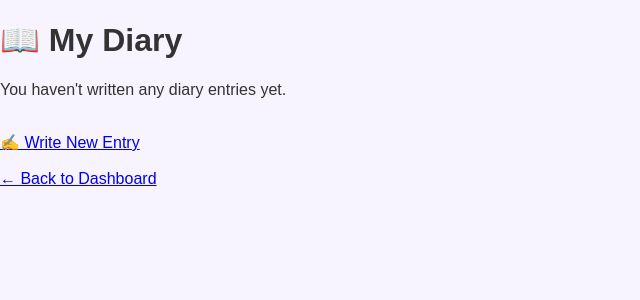
After one commit to mishthi-30/VibeDiary, a Flask app: page /entries in a window 1280 px wide. The commit adds this page. Shown: the top 300 px of the page, without its empty margins (0-640 px from the left). Run offline with Flask 3, Linux system fonts and the light colour scheme; the visitor is signed in with stand-in values (Sample User, id 1).

Commit message:
Add diary entry management

```diff
--- a/app.py
+++ b/app.py
@@ -160,6 +160,25 @@ def create_entry():
     return render_template("create_entry.html")
 
 # =========================
+# View Diary Entries
+# =========================
+
+@app.route("/entries")
+def entries():
+
+    if "username" not in session:
+        return redirect(url_for("login"))
+
+    user_entries = DiaryEntry.query.filter_by(
+        username=session["username"]
+    ).order_by(DiaryEntry.created_at.desc()).all()
+
+    return render_template(
+        "entries.html",
+        entries=user_entries
+    )
+
+# =========================
 # Logout
 # =========================
 
--- a/templates/dashboard.html
+++ b/templates/dashboard.html
@@ -16,6 +16,10 @@
     <a href="{{ url_for('create_entry') }}">
     <button type="button">✍️ Write New Entry</button>
     </a>
+
+    <a href="{{ url_for('entries') }}">
+    <button type="button">📖 My Diary</button>
+</a>
 
     <div class="dashboard-cards">
 
--- /dev/null
+++ b/templates/entries.html
@@ -0,0 +1,67 @@
+<!DOCTYPE html>
+<html lang="en">
+
+<head>
+    <meta charset="UTF-8">
+    <meta name="viewport" content="width=device-width, initial-scale=1.0">
+
+    <title>My Diary | VibeDiary</title>
+
+    <link rel="stylesheet" href="{{ url_for('static', filename='css/style.css') }}">
+</head>
+
+<body>
+
+    <div class="diary-container">
+
+        <h1>📖 My Diary</h1>
+
+        {% if entries %}
+
+            {% for entry in entries %}
+
+                <div class="diary-entry">
+
+                    <h2>{{ entry.title }}</h2>
+
+                    <p>
+                        <strong>Mood:</strong> {{ entry.mood }}
+                    </p>
+
+                    <p>
+                        {{ entry.content }}
+                    </p>
+
+                    <small>
+                        {{ entry.created_at }}
+                    </small>
+
+                </div>
+
+                <hr>
+
+            {% endfor %}
+
+        {% else %}
+
+            <p>You haven't written any diary entries yet.</p>
+
+        {% endif %}
+
+        <br>
+
+        <a href="{{ url_for('create_entry') }}">
+            ✍️ Write New Entry
+        </a>
+
+        <br><br>
+
+        <a href="{{ url_for('dashboard') }}">
+            ← Back to Dashboard
+        </a>
+
+    </div>
+
+</body>
+
+</html>
```
